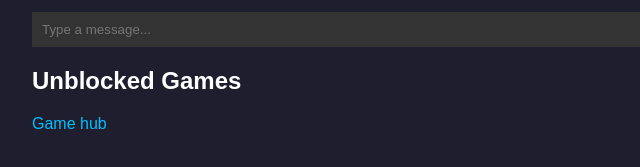
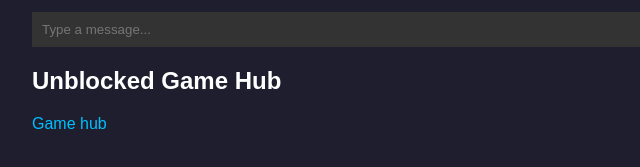
Before and after one commit to SigmaMarley/coolpeoplewebsite, a plain HTML site: page index.html in a window 1280 px wide. Shown: the part 453-620 px from the top of the page, 208-848 px from the left. Drawn offline with Linux system fonts and the light colour scheme.

Commit message:
Update index.html

```diff
--- a/index.html
+++ b/index.html
@@ -58,7 +58,7 @@
         <input type="text" id="message" class="input-box" placeholder="Type a message..." onkeypress="sendMessage(event)">
 
         <div class="game-section">
-            <h2>Unblocked Games</h2>
+            <h2>Unblocked Game Hub</h2>
             <div class="game-links">
                 <a href="https://quiz-20.pro/" target="_blank">Game hub</a>
             </div>
```
